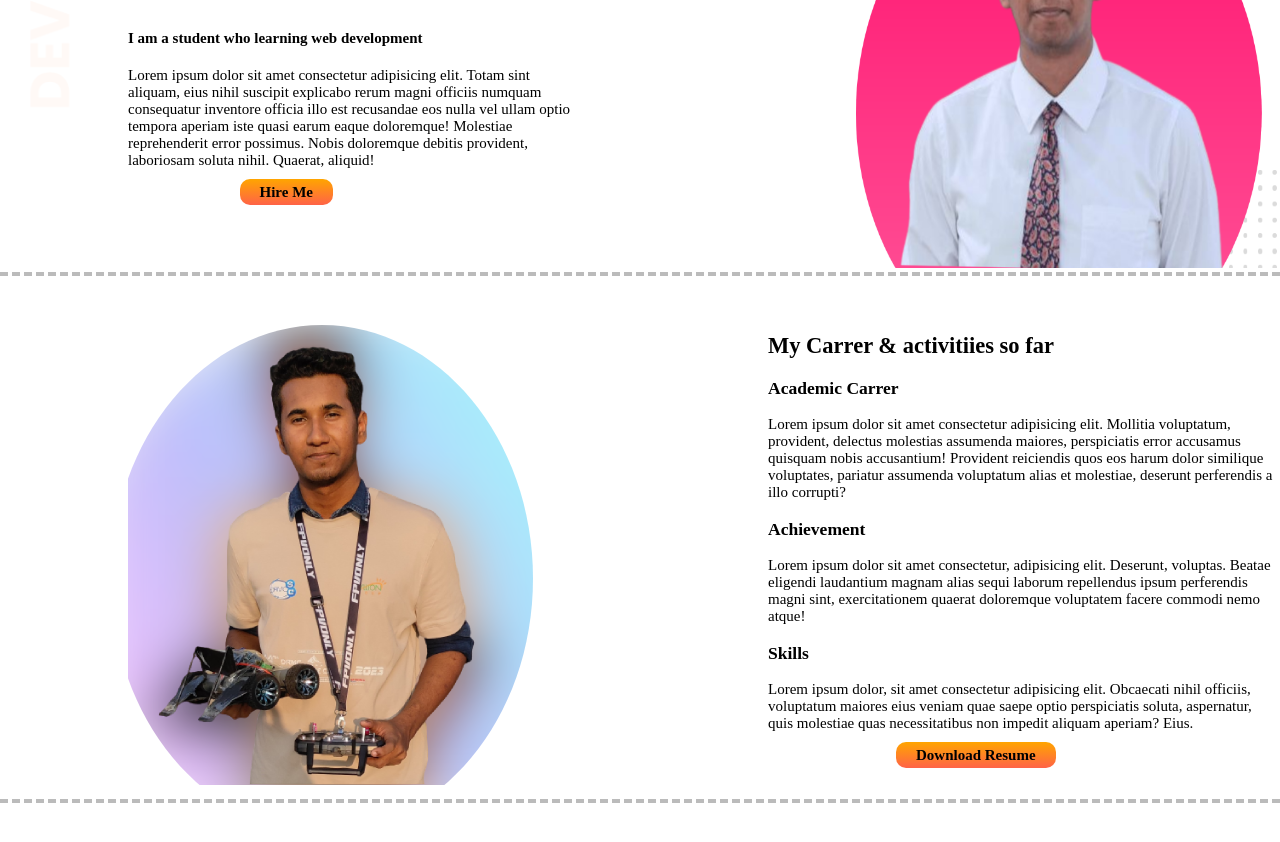
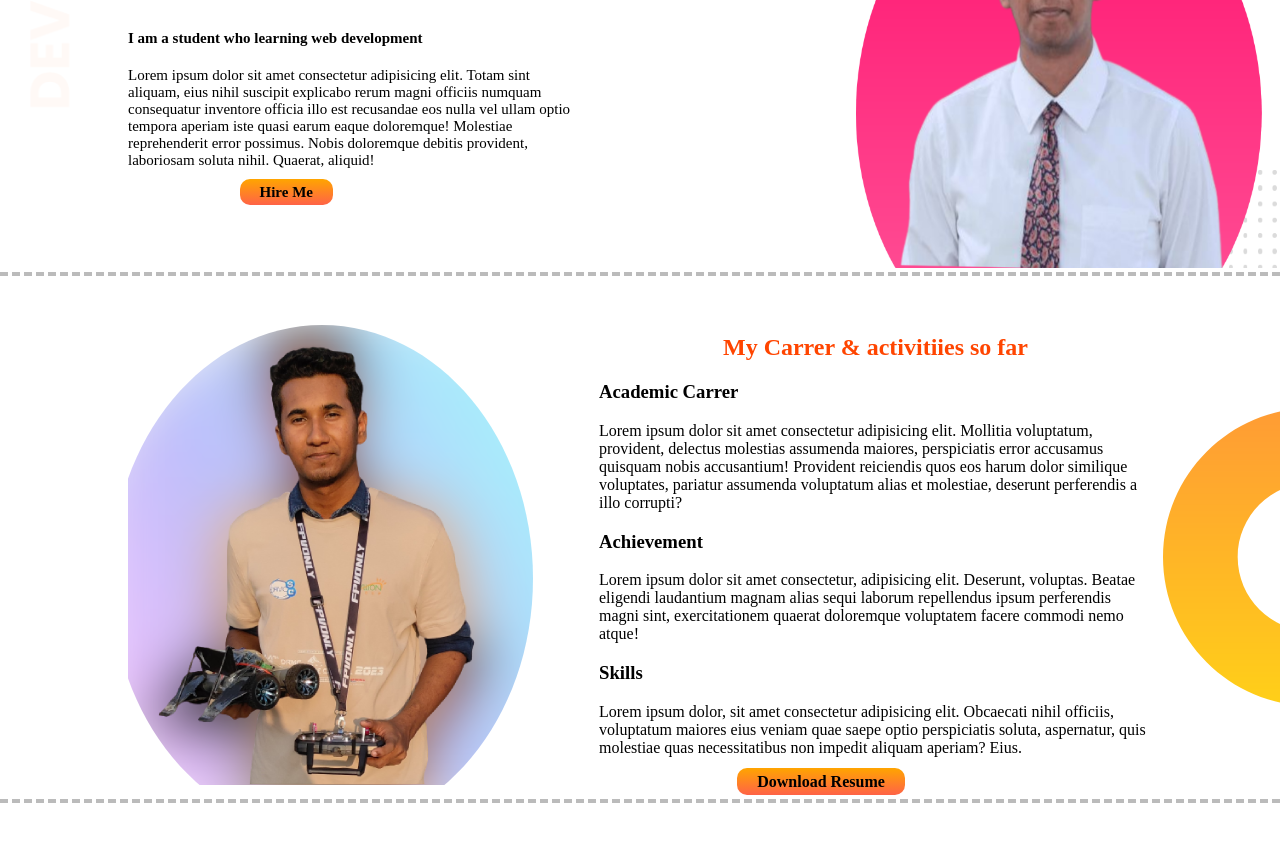
Before and after one commit to coder-nishu/developer-portfolio, a plain HTML site: page index.html in a window 1280 px wide. Shown: the part 252-1094 px from the top of the page. Drawn offline with Linux system fonts and the light colour scheme.

Commit message:
section mid pic add

```diff
--- a/index.html
+++ b/index.html
@@ -26,12 +26,12 @@
         </div>
     </section>
 
-    <section class="mid section">
+    <section class="mid-section">
         <div class="heading">
             <img src="images/1689001245136-removebg-preview__1_-removebg-preview.png" alt="">
         </div>
-        <div  class="heading">
-            <h1>My Carrer & activitiies so far</h1>
+        <div  class="mid-heading">
+            <h1 class="mycarrer">My Carrer & activitiies so far</h1>
             <h3>Academic Carrer</h3>
             <p>Lorem ipsum dolor sit amet consectetur adipisicing elit. Mollitia voluptatum, provident, delectus molestias assumenda maiores, perspiciatis error accusamus quisquam nobis accusantium! Provident reiciendis quos eos harum dolor similique voluptates, pariatur assumenda voluptatum alias et molestiae, deserunt perferendis a illo corrupti?</p>
             <h3>Achievement</h3>
--- a/style.css
+++ b/style.css
@@ -40,6 +40,26 @@ section{
 .top{
     background-image: url(images/top-banner.png);
     background-repeat: no-repeat;
+    /* background-image: url(images/dream-bg.png);
+    background-position: right; */
 
 
 }
+.mycarrer{
+    text-align: center;
+    color: orangered;
+
+}
+.mid-section{
+    background-image: url(images/dream-bg.png);
+    background-repeat: no-repeat;
+    background-position: right;
+}
+.mid-heading{
+    /* width: 50%;
+    padding-left: 10%;
+    font-size: 15px;
+    margin-bottom: 10px; */
+    margin-right: 10%;
+
+}
```
